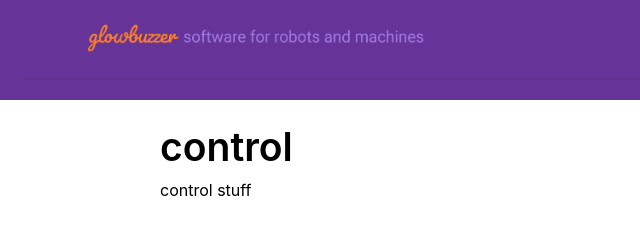
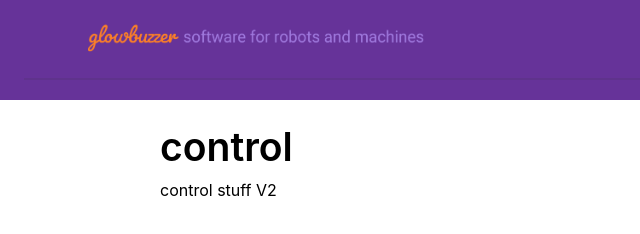
Before and after one commit to jugglingcats/gb_website_gatsby, a Gatsby site: page /control/ in a window 1280 px wide. Shown: the full height of the page, 0-640 px from the left. Built offline with nearby package versions, Linux system fonts and the light colour scheme; Gatsby itself is replaced by a stand-in of ours.

Commit message:
Update control.md

```diff
--- a/src/content/control.md
+++ b/src/content/control.md
@@ -4,4 +4,4 @@ title: 'control'
 ---
 
 
-control stuff
+control stuff V2
```
